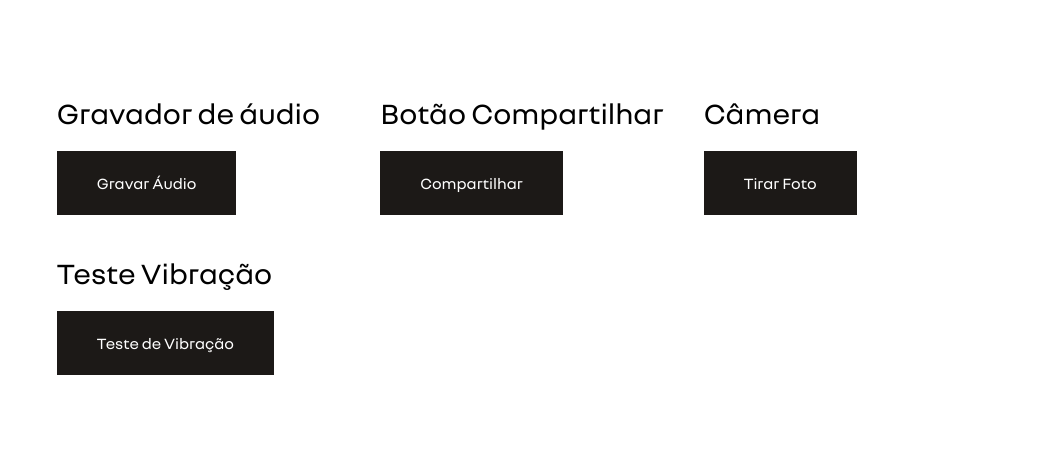
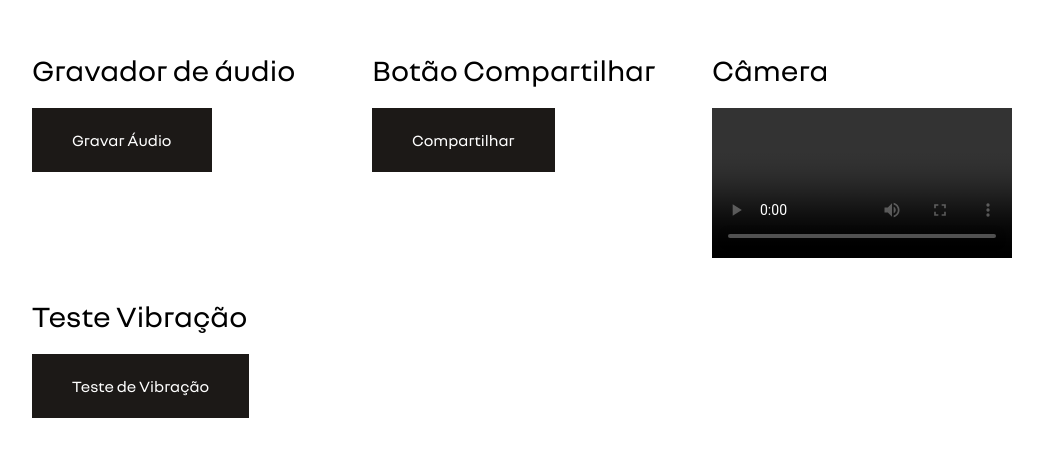
Before and after one commit to brucnj/teste-pwa-next, a Next.js app: page /features in a window 1280 px wide. Shown: the part 165-622 px from the top of the page, without its empty margins (118-1161 px from the left). Built offline with nearby package versions, Linux system fonts and the light colour scheme; no server answers.

Commit message:
Teste Camera

```diff
--- a/components/CameraComponent.js
+++ b/components/CameraComponent.js
@@ -1,27 +1,37 @@
 import { Camera, CameraResultType } from '@capacitor/camera'
 import { useState } from 'react'
 import Image from 'next/image'
+import { useEffect } from 'react/cjs/react.development'
 
 const CameraComponent = () => {
-    const [imageReady, setImageReady] = useState({ isReady: false, url: "" })
-    async function takePicture() {
-        const image = await Camera.getPhoto({
-            quality: 90,
-            allowEditing: true,
-            resultType: CameraResultType.Uri
+    // const [imageReady, setImageReady] = useState({ isReady: false, url: "" })
+    // async function takePicture() {
+    //     const image = await Camera.getPhoto({
+    //         quality: 90,
+    //         allowEditing: true,
+    //         resultType: CameraResultType.Uri
+    //     });
+    //     var imageUrl = image.webPath;
+    //     // imageElement.src = imageUrl;
+    //     setImageReady({ isReady: true, url: imageUrl });
+    // };
+        const player = document.getElementById('player');
+
+        navigator.mediaDevices.getUserMedia({ video: true })
+        .then((stream) => {
+          player.srcObject = stream;
         });
-        var imageUrl = image.webPath;
-        // imageElement.src = imageUrl;
-        setImageReady({ isReady: true, url: imageUrl });
-    };
+
     return(
         <>
-            <button onClick={takePicture} className="px-10 py-5 text-white bg-stone-900"> Tirar Foto</button>
+            {/* <button onClick={getVideo}>Get Video</button> */}
+            <video id="player" controls autoPlay></video>
+            {/* <button onClick={takePicture} className="px-10 py-5 text-white bg-stone-900"> Tirar Foto</button>
             {imageReady.isReady &&
                 <>
                     <img alt="foto" src={imageReady.url} />
                 </>
-            }
+            } */}
         </>
     )
 }
--- a/pages/features.js
+++ b/pages/features.js
@@ -21,7 +21,7 @@ export default function Features() {
                 </div>
                 <div>
                     <h2 className="mb-5 text-3xl font-bold">Teste Vibração</h2>
-                    <button onClick={() => {navigator.vibrate(2000)}} className="px-10 py-5 text-white bg-stone-900">Teste de Vibração</button>
+                    <button onClick={() => {navigator.vibrate(5000)}} className="px-10 py-5 text-white bg-stone-900">Teste de Vibração</button>
                 </div>
             </div>
         </div>
```
Also changed, not shown: 1 other file (tests, documents, lock files or other folders).
